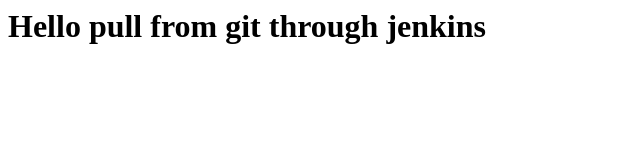
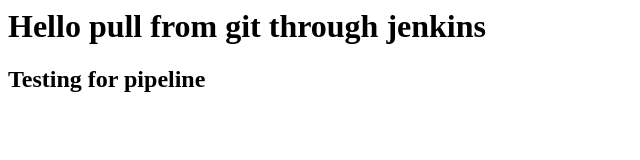
Before and after one commit to aishkamtam24/ci-cd_practice, a plain HTML site: page index.html in a window 1280 px wide. Shown: the whole page, without its empty margins (0-640 px from the left). Drawn offline with Linux system fonts and the light colour scheme.

Commit message:
added new line

```diff
--- a/index.html
+++ b/index.html
@@ -4,5 +4,6 @@
 </head>
 <body>
 <h1>Hello pull from git through jenkins</h1>
+<h2>Testing for pipeline</h2>
 </body>
 </html>
```
